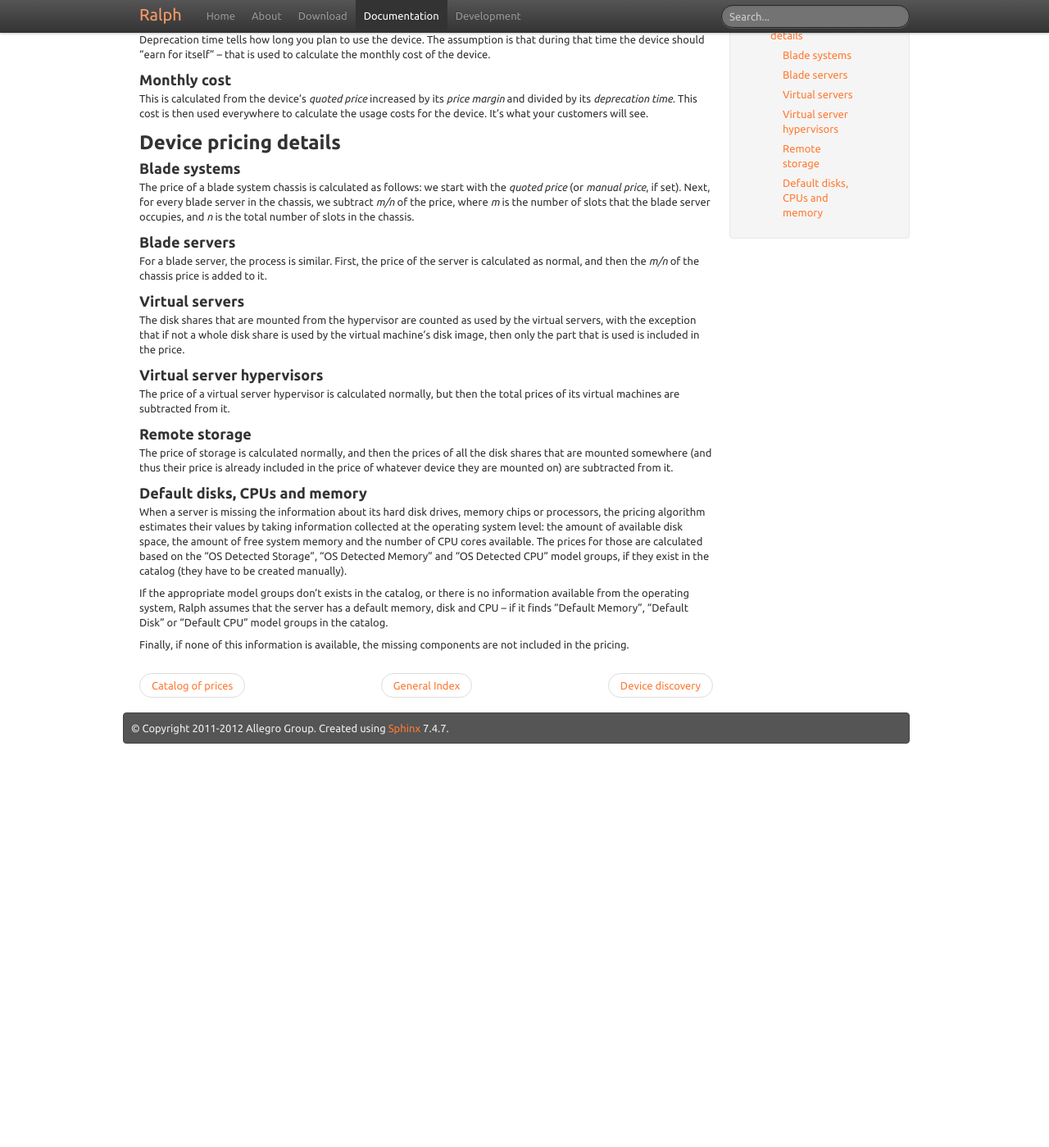
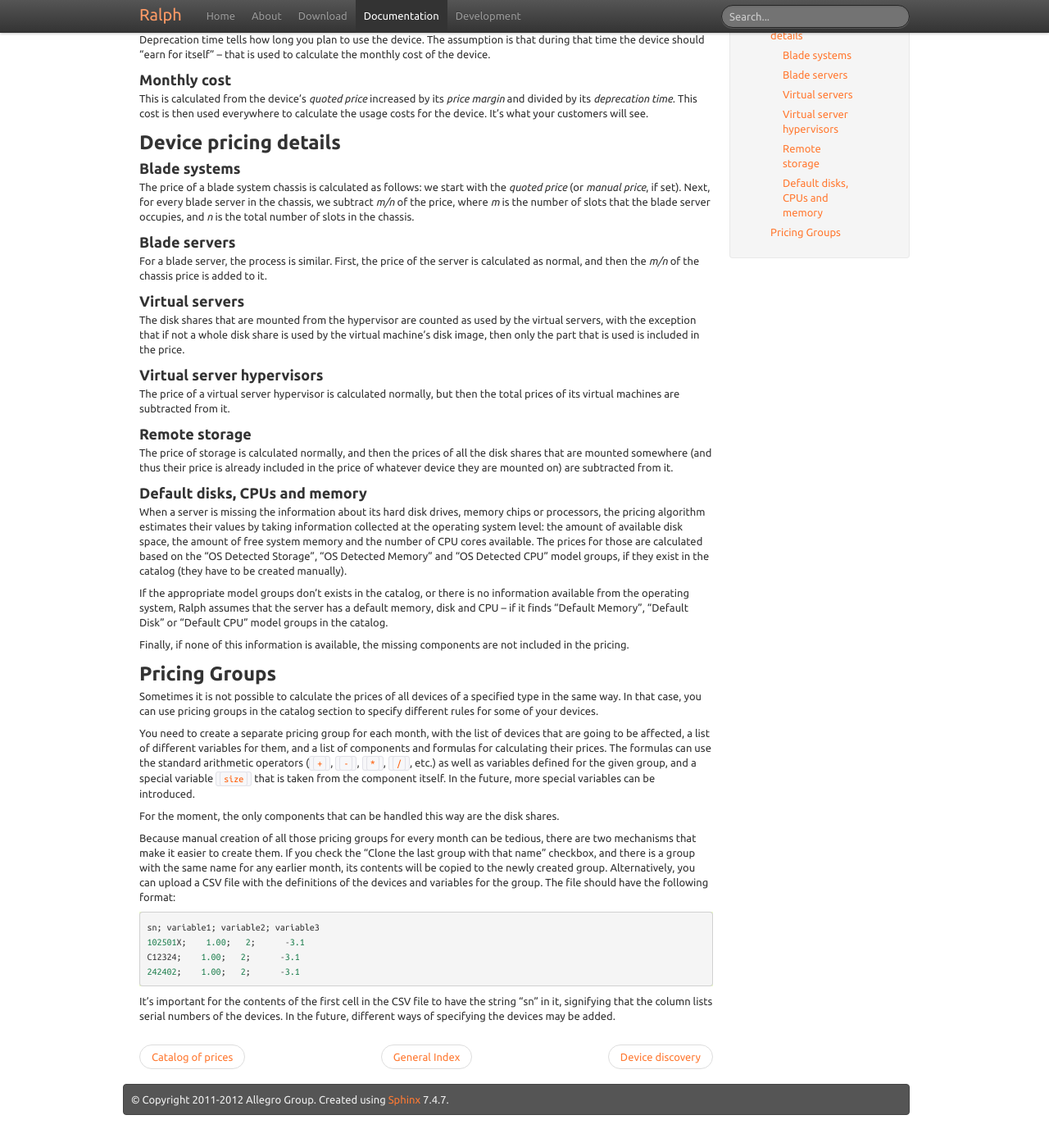
Before and after one commit to allegro/ralph, a Sphinx documentation site: the page built from doc/pricing.rst, in a window 1280 px wide and 1400 px high, scrolled down 653 px. Shown: the whole window at 82% size. Built offline with Sphinx 7.4.7, drawn with Linux system fonts in a browser that asks for light colours; before the commit the page ends 1600 px from its top, so only the background shows below that.

Commit message:
Add basic documentation for the pricing groups

```diff
--- a/doc/pricing.rst
+++ b/doc/pricing.rst
@@ -122,3 +122,39 @@ Disk" or "Default CPU" model groups in the catalog.
 
 Finally, if none of this information is available, the missing components are
 not included in the pricing.
+
+
+Pricing Groups
+**************
+
+Sometimes it is not possible to calculate the prices of all devices of a
+specified type in the same way. In that case, you can use pricing groups in the
+catalog section to specify different rules for some of your devices.
+
+You need to create a separate pricing group for each month, with the list of
+devices that are going to be affected, a list of different variables for them,
+and a list of components and formulas for calculating their prices. The
+formulas can use the standard arithmetic operators (``+``, ``-``, ``*``, ``/``,
+etc.) as well as variables defined for the given group, and a special variable
+``size`` that is taken from the component itself. In the future, more special
+variables can be introduced.
+
+For the moment, the only components that can be handled this way are the disk
+shares.
+
+Because manual creation of all those pricing groups for every month can be
+tedious, there are two mechanisms that make it easier to create them. If you
+check the "Clone the last group with that name" checkbox, and there is a group
+with the same name for any earlier month, its contents will be copied to the
+newly created group. Alternatively, you can upload a CSV file with the
+definitions of the devices and variables for the group. The file should have
+the following format::
+
+    sn; variable1; variable2; variable3
+    102501X;    1.00;   2;      -3.1
+    C12324;    1.00;   2;      -3.1
+    242402;    1.00;   2;      -3.1
+
+It's important for the contents of the first cell in the CSV file to have the
+string "sn" in it, signifying that the column lists serial numbers of the
+devices. In the future, different ways of specifying the devices may be added.
```
